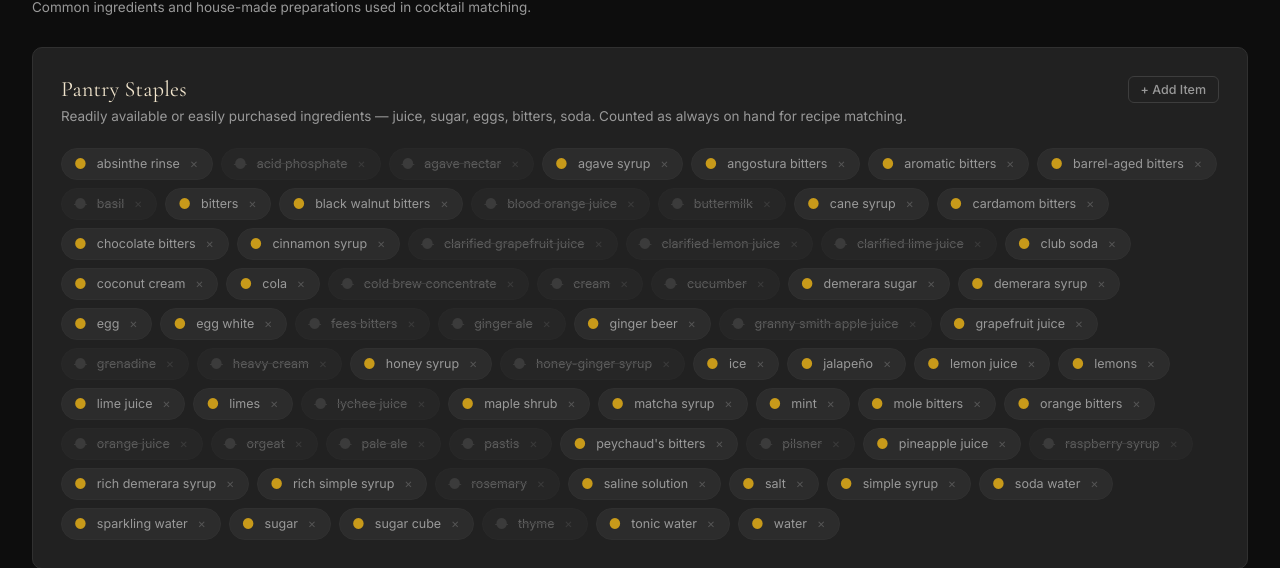
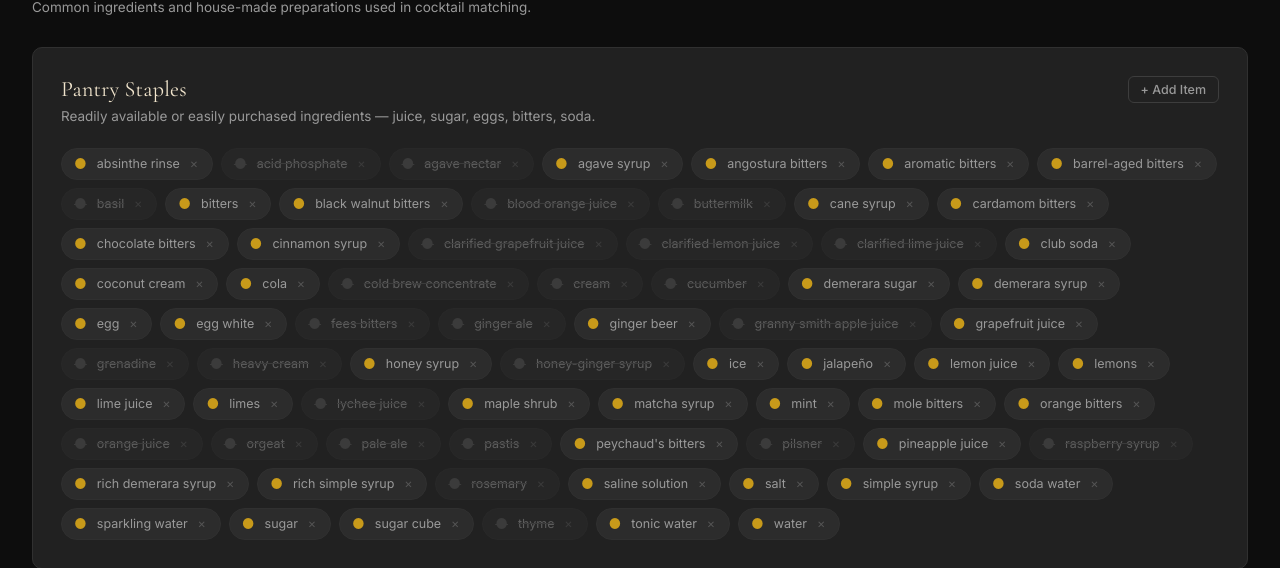
Before and after one commit to isgilman/Lloid, a Flask app: page /pantry in a window 1280 px wide. Shown: the part 139-707 px from the top of the page. Run offline with Flask 3, Linux system fonts and the light colour scheme; data that the repository does not hold is empty.

Commit message:
Remove "Counted as always on hand" from pantry staples description
Co-Authored-By: Claude Sonnet 4.6 <noreply@anthropic.com>

```diff
--- a/templates/pantry.html
+++ b/templates/pantry.html
@@ -15,7 +15,7 @@
     <div class="pantry-section-header">
       <div>
         <h2 class="pantry-section-title">Pantry Staples</h2>
-        <p class="page-subtitle">Readily available or easily purchased ingredients — juice, sugar, eggs, bitters, soda. Counted as always on hand for recipe matching.</p>
+        <p class="page-subtitle">Readily available or easily purchased ingredients — juice, sugar, eggs, bitters, soda.</p>
       </div>
       <button class="btn btn-ghost btn-sm" onclick="toggleAddStandard()">+ Add Item</button>
     </div>
```
